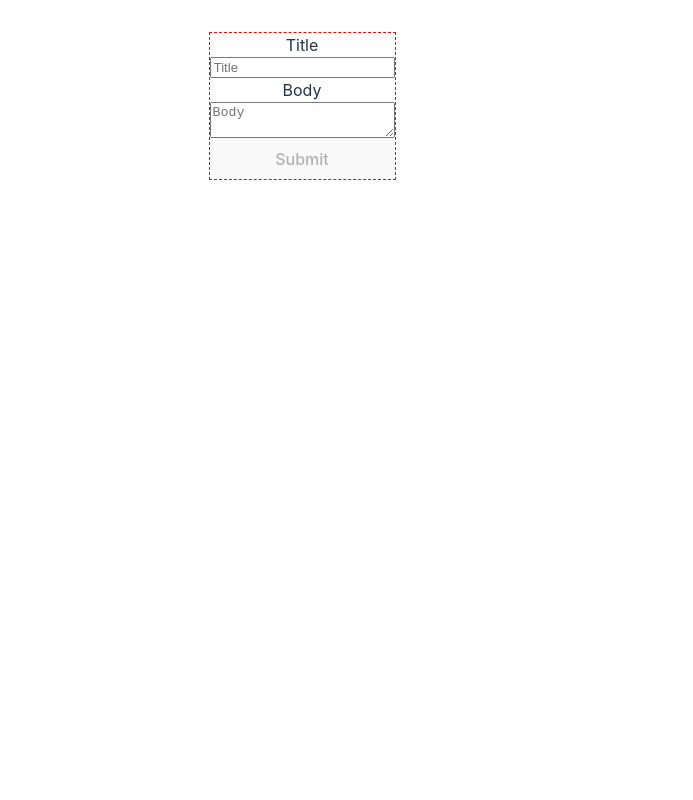
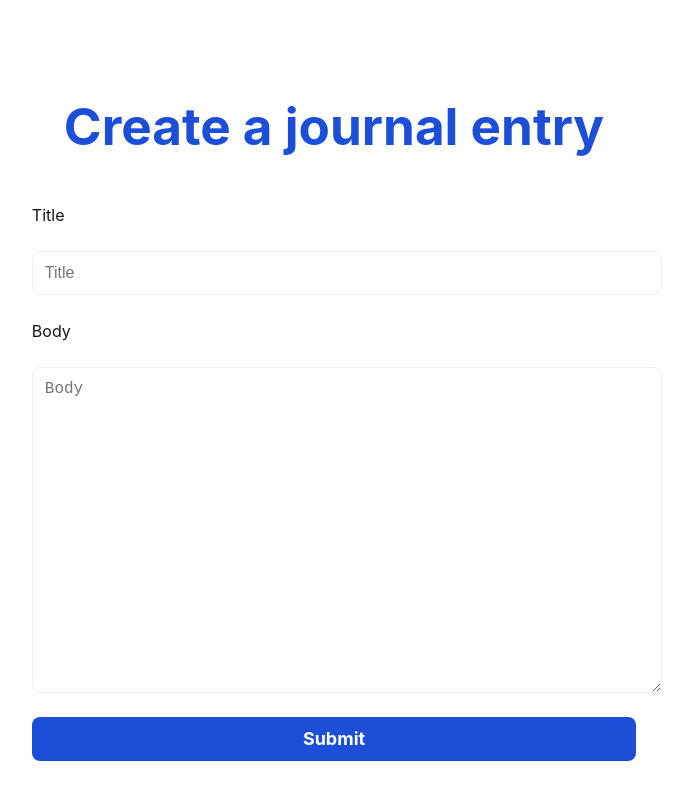
Before and after one commit to dgentilli/programming-journal-v3, a React (Vite) app in the folder client/: page /create in a window 1280 px wide. Shown: the top 800 px of the page, without its empty margins (338-1031 px from the left). Built offline with nearby package versions, Linux system fonts and the light colour scheme.

Commit message:
Finish the EntryForm UI and include auto expansion for the text area

```diff
--- a/client/src/components/EntryForm.tsx
+++ b/client/src/components/EntryForm.tsx
@@ -1,5 +1,12 @@
-import { ChangeEvent, FormEvent, useState } from 'react';
+import {
+  ChangeEvent,
+  FormEvent,
+  useLayoutEffect,
+  useRef,
+  useState,
+} from 'react';
 import styled from 'styled-components';
+import { baseTokens } from '../theme/baseTokens';
 
 interface EntryFormProps {
   titleText: string;
@@ -8,17 +15,73 @@ interface EntryFormProps {
   onSubmit: ({ title, body }: { title: string; body: string }) => void;
 }
 
-const FormWrapper = styled.form`
+const PageWrapper = styled.div`
+  padding: 2rem;
+  width: 100%;
+  min-height: 100vh;
   display: flex;
   flex-direction: column;
+  align-items: center;
+`;
+
+const PageHeader = styled.h1`
+  margin-bottom: 3rem;
+  color: ${baseTokens.colors.blue700};
+`;
+
+const FormWrapper = styled.form`
+  width: 100%;
   max-width: 900px;
-  border: 1px dashed red;
+  display: flex;
+  flex-direction: column;
+  gap: 1.5rem;
+`;
+
+const Label = styled.label`
+  text-align: left;
+  color: ${baseTokens.colors.gray400};
+`;
+
+const TitleInput = styled.input`
+  width: 100%;
+  padding: 0.75rem;
+  font-size: ${baseTokens.fontSizes.md};
+  border: 1px solid ${baseTokens.colors.gray100};
+  border-radius: ${baseTokens.radius.md};
+
+  &:focus {
+    outline: none;
+    border-color: ${baseTokens.colors.blue100};
+  }
+`;
+
+const BodyTextarea = styled.textarea`
+  width: 100%;
+  min-height: 300px;
+  padding: 0.75rem;
+  font-size: ${baseTokens.fontSizes.md};
+  border: 1px solid ${baseTokens.colors.gray100};
+  border-radius: ${baseTokens.radius.md};
+  resize: vertical;
+
+  &:focus {
+    outline: none;
+    border-color: ${baseTokens.colors.blue100};
+  }
+`;
+
+const Button = styled.button`
+  background-color: ${baseTokens.colors.blue700};
+  color: ${baseTokens.colors.white};
+  font-size: ${baseTokens.fontSizes.lg};
+  font-weight: 700;
 `;
 
 const EntryForm = (props: EntryFormProps) => {
   const { bodyText, titleText, isSubmitting, onSubmit } = props;
   const [title, setTitle] = useState(titleText);
   const [body, setBody] = useState(bodyText);
+  const textareaRef = useRef<HTMLTextAreaElement | null>(null);
 
   const handleSubmit = (event: FormEvent<HTMLFormElement>) => {
     event.preventDefault();
@@ -35,10 +98,30 @@ const EntryForm = (props: EntryFormProps) => {
 
   const isDisabled = isSubmitting || !title.length || !body.length;
 
+  useLayoutEffect(() => {
+    const adjustHeight = () => {
+      const textarea = textareaRef.current;
+      if (textarea) {
+        textarea.style.height = 'auto';
+        textarea.style.height = `${textarea.scrollHeight}px`;
+      }
+    };
+
+    adjustHeight();
+
+    const textarea = textareaRef.current;
+    if (textarea) {
+      textarea.addEventListener('input', adjustHeight);
+      return () => textarea.removeEventListener('input', adjustHeight);
+    }
+  }, []);
+
   return (
+    <PageWrapper>
+      <PageHeader>Create a journal entry</PageHeader>
       <FormWrapper onSubmit={handleSubmit}>
-      <label htmlFor='title'>Title</label>
-      <input
+        <Label htmlFor='title'>Title</Label>
+        <TitleInput
           id='title'
           name='title'
           type='text'
@@ -47,19 +130,20 @@ const EntryForm = (props: EntryFormProps) => {
           spellCheck={true}
           onChange={handleTitleChange}
         />
-      <label htmlFor='body'>Body</label>
-      <textarea
+        <Label htmlFor='body'>Body</Label>
+        <BodyTextarea
           id='body'
           name='body'
           placeholder='Body'
           value={body}
           spellCheck={true}
           onChange={handleBodyChange}
-      ></textarea>
-      <button type='submit' disabled={isDisabled}>
+        />
+        <Button type='submit' disabled={isDisabled}>
           {isSubmitting ? 'Submitting...' : 'Submit'}
-      </button>
+        </Button>
       </FormWrapper>
+    </PageWrapper>
   );
 };
 
```
Lines whose indentation alone changed are shown as unchanged.
